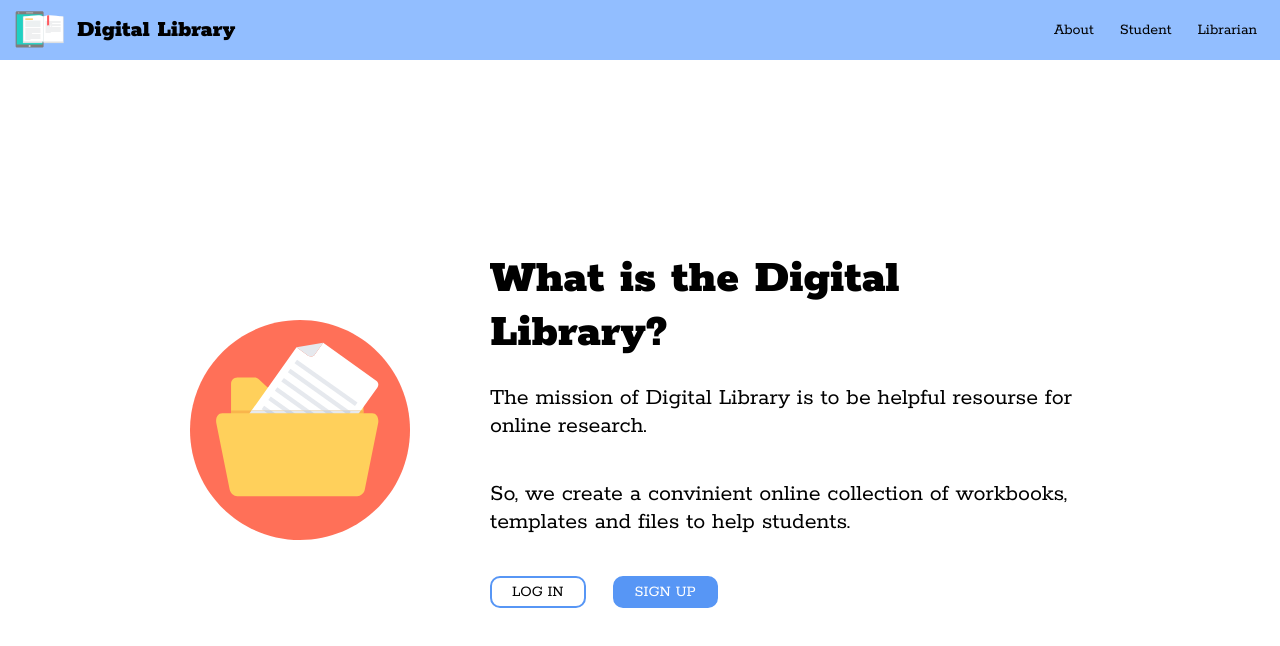
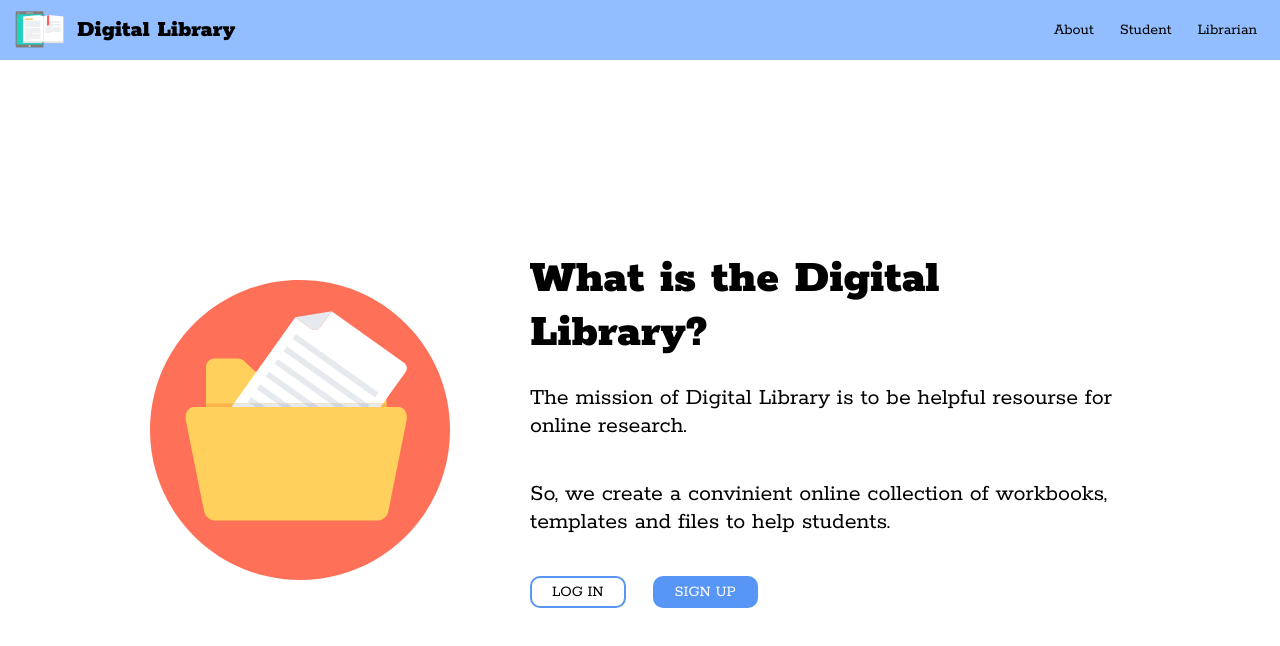
Before and after one commit to ekatheryni/digital-library, a React app: page / in a window 1280 px wide. Shown: the top 646 px of the page. Built offline with nearby package versions, Linux system fonts and the light colour scheme.

Commit message:
update_1

```diff
--- a/src/pages/About/style.scss
+++ b/src/pages/About/style.scss
@@ -5,8 +5,8 @@
     flex:1;
     overflow: hidden;
     .picture{
-        width: 220px;
-        height: 220px;
+        width: 300px;
+        height: 300px;
     }
 
     .description{
```
